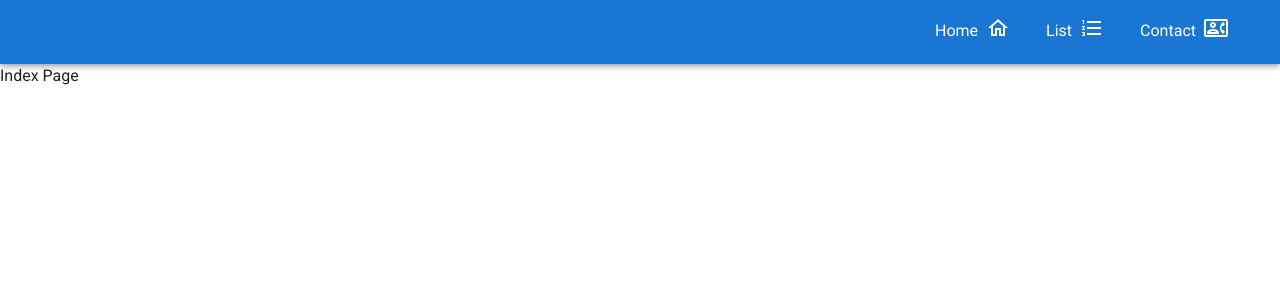
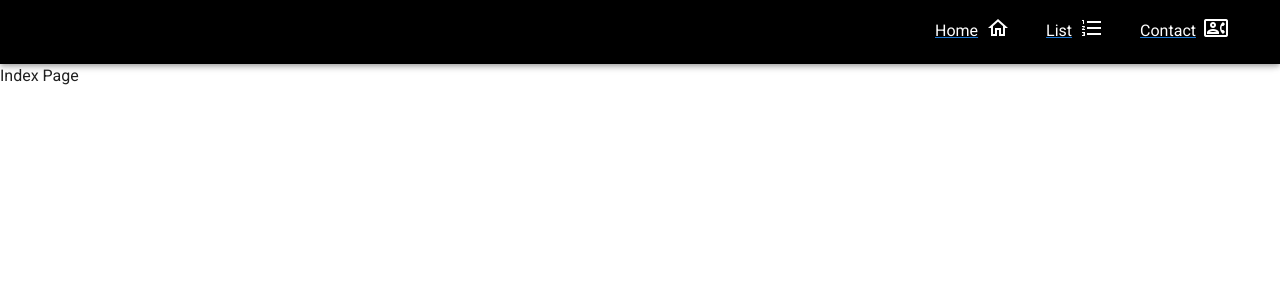
Before and after one commit to VictorGuerreroo/criptocurrencies-web, a Vue app: page / in a window 1280 px wide. Shown: the top 300 px of the page. Built offline with nearby package versions, Linux system fonts and the light colour scheme.

Commit message:
Created footer component

```diff
--- a/src/App.vue
+++ b/src/App.vue
@@ -4,19 +4,23 @@
         <v-main>
             <router-view/>
         </v-main>
+        <FooterComponent/>
     </v-app>
 </template>
 
 <script lang="ts">
 
 import Vue from 'vue';
+
 import MenuBarComponent from './components/MenuBarComponent.vue'
+import FooterComponent from './components/Footer.vue'
 
 export default Vue.extend({
     name: 'App',
 
     components: {
-        MenuBarComponent
+        MenuBarComponent,
+        FooterComponent
     },
 
     data: () => ({
--- a/src/components/MenuBarComponent.vue
+++ b/src/components/MenuBarComponent.vue
@@ -1,7 +1,7 @@
 <template>
     <v-app-bar
             app
-            color="primary"
+            color="black"
             dark
         >
         <v-spacer></v-spacer>
--- a/src/filters.ts
+++ b/src/filters.ts
@@ -7,4 +7,4 @@ const dollarFilter = function(value : number) {
     return numeral(value).format('$0,0.00')
 }
 
-export { dollarFilter}
+export { dollarFilter }
--- a/src/views/List.vue
+++ b/src/views/List.vue
@@ -84,12 +84,12 @@ export default Vue.extend({
 } */
 #table .v-data-footer {
     position: fixed;
-    bottom: 0;
+    bottom: 150;
     width: 100%;
     background: white;
 }
 
-#table .v-data-table__wrapper {
+/* #table .v-data-table__wrapper {
     margin-bottom: 60px;
-}
+} */
 </style>
```
